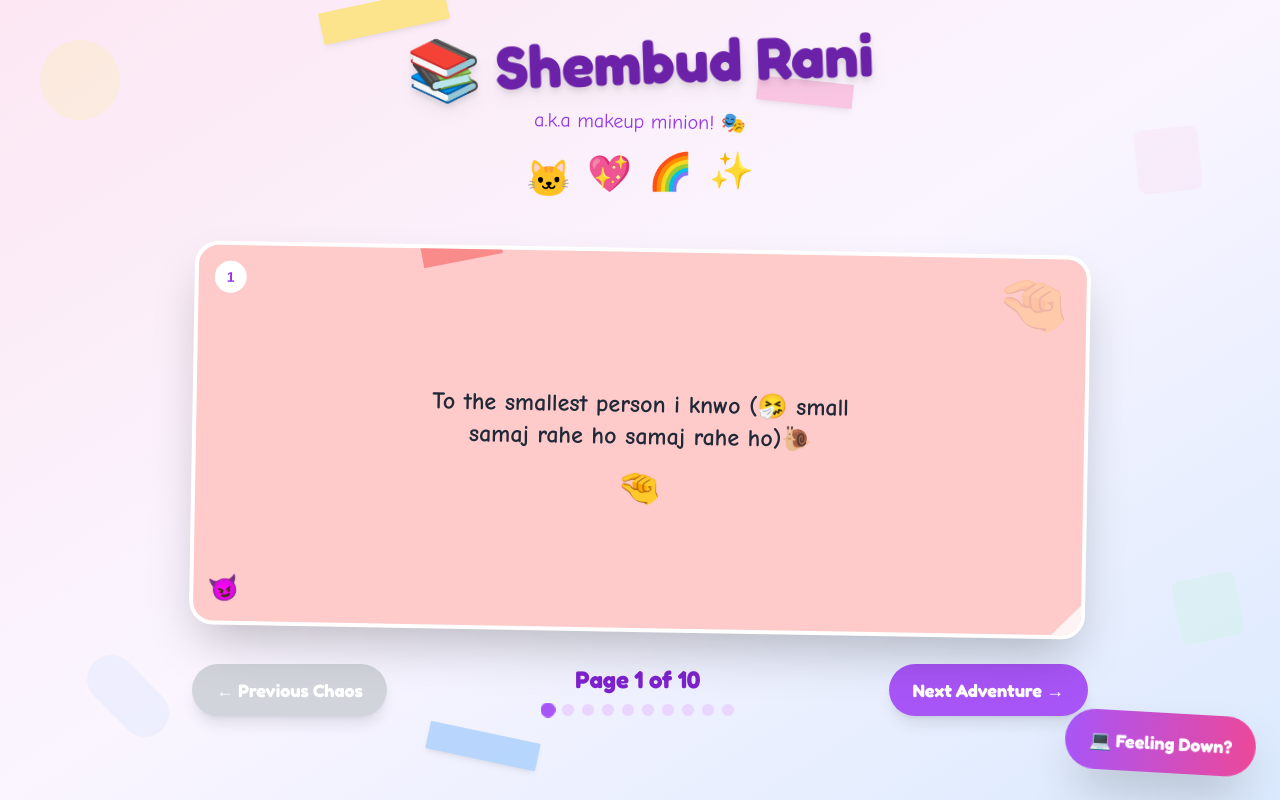
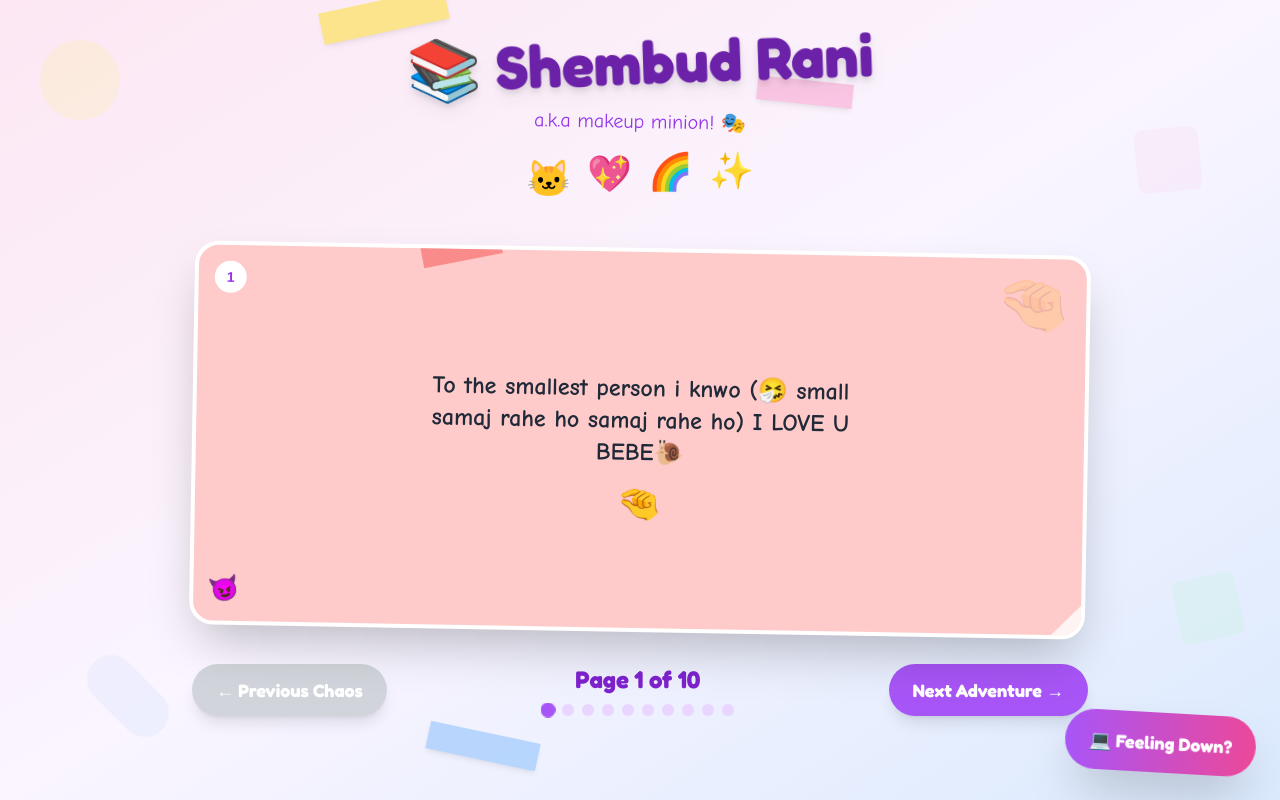
Before and after one commit to Bramhaaa/shembudrani, a Next.js app: page / in a window 1280 px wide. Built offline with nearby package versions, Linux system fonts and the light colour scheme.

Commit message:
Initial commit: Goofy Roastbook project

```diff
--- a/components/Flipbook/roastbookData.ts
+++ b/components/Flipbook/roastbookData.ts
@@ -8,7 +8,7 @@ export interface RoastbookEntry {
 export const roastbookData: RoastbookEntry[] = [
   {
     type: "roast",
-    text: "To the smallest person i knwo (🤧 small samaj rahe ho samaj rahe ho)🐌",
+    text: "To the smallest person i knwo (🤧 small samaj rahe ho samaj rahe ho) I LOVE U BEBE🐌",
     emoji: "🤏",
     color: "bg-red-200",
   },
```
